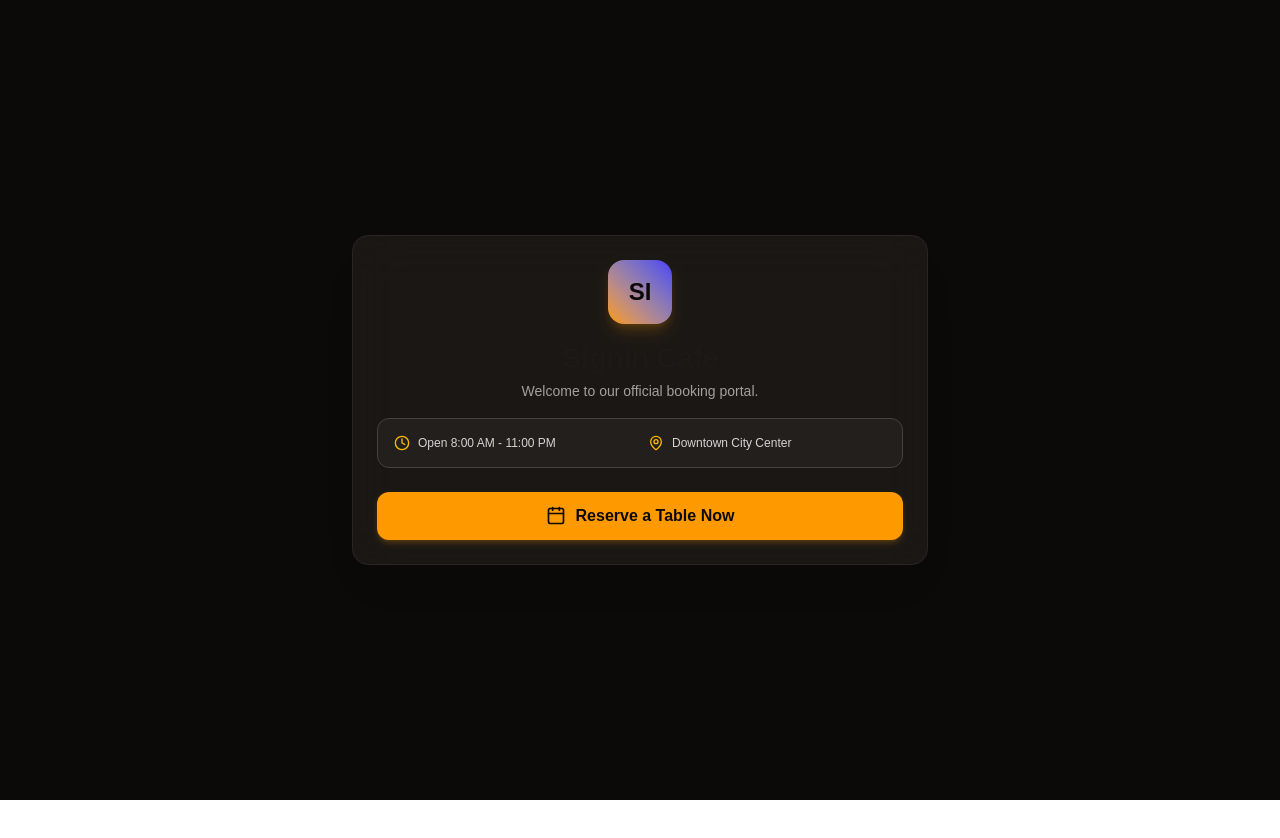
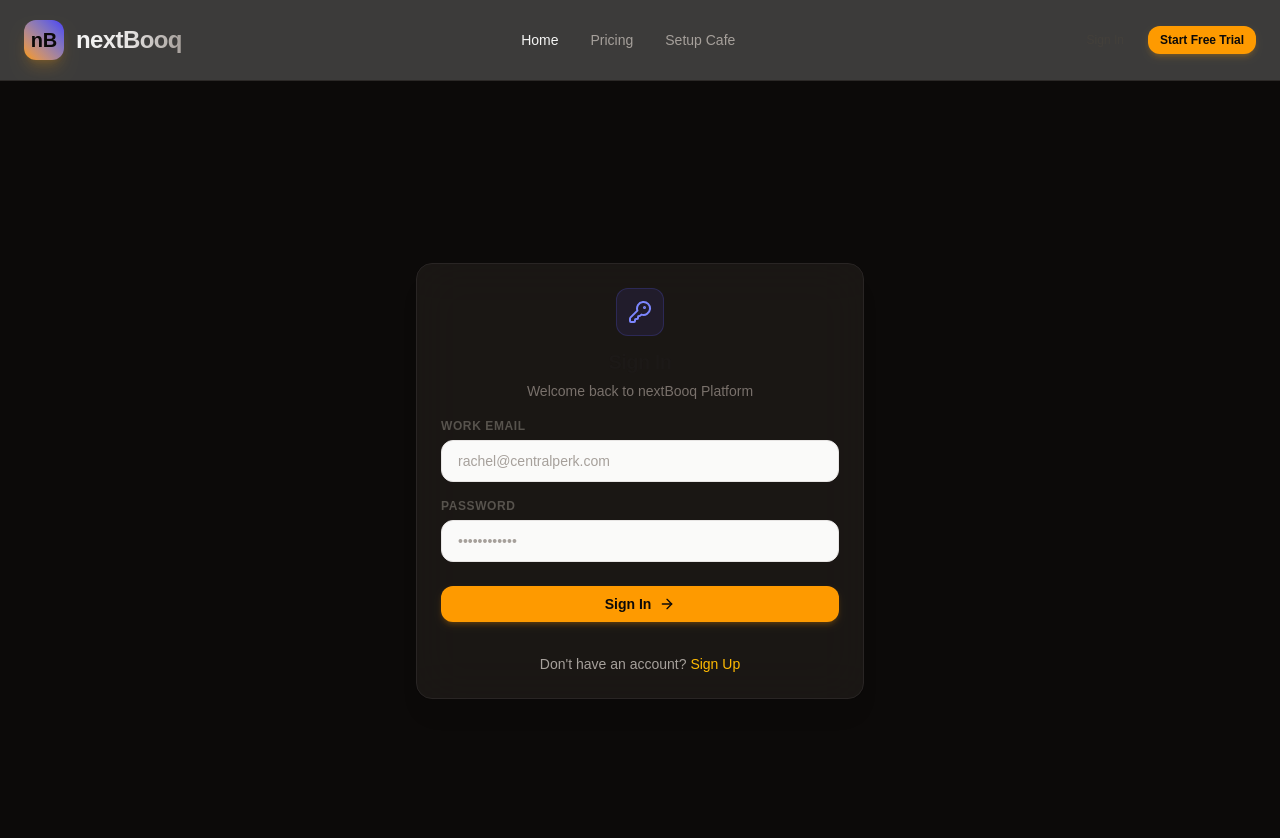
Before and after one commit to Abhijith-Shaju/nextBooq, a Next.js app in the folder frontend/: page /signin in a window 1280 px wide. Shown: the top 838 px of the page. Before the commit the page ends 800 px from the top, so only its background shows below. Built offline with nearby package versions, Linux system fonts and the light colour scheme; no server answers.

Commit message:
fixed navbar on the home page

```diff
--- /dev/null
+++ b/frontend/src/app/(onboarding)/signin/page.tsx
@@ -0,0 +1,5 @@
+import { SigninView } from '@/components/pages/onboarding/SigninView';
+
+export default function SigninPage() {
+  return <SigninView />;
+}
--- a/frontend/src/app/page.tsx
+++ /dev/null
@@ -1,5 +0,0 @@
-import { LandingPageView } from '@/components/pages/marketing/LandingPageView';
-
-export default function Home() {
-  return <LandingPageView />;
-}
--- a/frontend/src/components/layout/Navbar.tsx
+++ b/frontend/src/components/layout/Navbar.tsx
@@ -21,7 +21,7 @@
         </nav>
 
         <div className="flex items-center gap-3">
-          <Link href="/signup">
+          <Link href="/signin">
             <Button variant="ghost" size="sm">Sign In</Button>
           </Link>
           <Link href="/signup">
--- /dev/null
+++ b/frontend/src/components/pages/onboarding/SigninView.tsx
@@ -0,0 +1,103 @@
+'use client';
+
+import React, { useState } from 'react';
+import { useRouter } from 'next/navigation';
+import { useOnboardingStore } from '@/store/useOnboardingStore';
+import { Card, CardHeader, CardTitle, CardDescription, CardContent } from '@/components/ui/Card';
+import { Input } from '@/components/ui/Input';
+import { Button } from '@/components/ui/Button';
+import { apiClient } from '@/lib/api-client';
+import { KeyRound, ArrowRight } from 'lucide-react';
+import Link from 'next/link';
+
+export function SigninView() {
+  const router = useRouter();
+  const { setIdentity } = useOnboardingStore();
+
+  const [email, setEmail] = useState('');
+  const [password, setPassword] = useState('');
+  const [isLoading, setIsLoading] = useState(false);
+  const [error, setError] = useState('');
+
+  const handleSubmit = async (e: React.FormEvent) => {
+    e.preventDefault();
+    setIsLoading(true);
+    setError('');
+
+    try {
+      // Login user
+      const response = await apiClient('/auth/login', {
+        method: 'POST',
+        body: JSON.stringify({ email, password }),
+      });
+
+      if (response?.data?.user) {
+        setIdentity({
+          name: response.data.user.name,
+          email: response.data.user.email,
+          phone: response.data.user.phone,
+        });
+
+        // Check if user has memberships, otherwise direct to cafe setup
+        if (response.data.user.staff_memberships?.length > 0) {
+          router.push('/dashboard'); // or appropriate redirect based on app logic
+        } else {
+          router.push('/onboarding/cafe');
+        }
+      } else {
+        setError('Login successful, but user data is missing.');
+      }
+    } catch (err: any) {
+      setError(err?.message || 'Failed to sign in. Please check credentials.');
+    } finally {
+      setIsLoading(false);
+    }
+  };
+
+  return (
+    <div className="min-h-screen bg-stone-950 text-stone-100 flex items-center justify-center p-6">
+      <Card className="w-full max-w-md bg-stone-900/90 border-stone-800">
+        <CardHeader className="text-center">
+          <div className="mx-auto w-12 h-12 rounded-xl bg-indigo-500/10 border border-indigo-500/20 flex items-center justify-center text-indigo-400 mb-2">
+            <KeyRound className="w-6 h-6" />
+          </div>
+          <CardTitle>Sign In</CardTitle>
+          <CardDescription>Welcome back to nextBooq Platform</CardDescription>
+        </CardHeader>
+        <CardContent>
+          <form onSubmit={handleSubmit} className="space-y-4">
+            <Input
+              label="Work Email"
+              type="email"
+              placeholder="rachel@centralperk.com"
+              value={email}
+              onChange={(e) => setEmail(e.target.value)}
+              required
+            />
+            <Input
+              label="Password"
+              type="password"
+              placeholder="••••••••••••"
+              value={password}
+              onChange={(e) => setPassword(e.target.value)}
+              required
+            />
+
+            {error && <div className="text-xs text-rose-400 font-medium">{error}</div>}
+
+            <Button type="submit" variant="secondary" className="w-full font-semibold mt-2" isLoading={isLoading}>
+              Sign In <ArrowRight className="w-4 h-4" />
+            </Button>
+
+            <div className="text-center text-sm text-stone-400 mt-4">
+              Don't have an account?{' '}
+              <Link href="/signup" className="text-amber-400 hover:text-amber-300 font-medium transition-colors">
+                Sign Up
+              </Link>
+            </div>
+          </form>
+        </CardContent>
+      </Card>
+    </div>
+  );
+}
--- a/frontend/src/components/pages/onboarding/SignupView.tsx
+++ b/frontend/src/components/pages/onboarding/SignupView.tsx
@@ -2,6 +2,7 @@
 
 import React, { useState } from 'react';
 import { useRouter } from 'next/navigation';
+import Link from 'next/link';
 import { useOnboardingStore } from '@/store/useOnboardingStore';
 import { Card, CardHeader, CardTitle, CardDescription, CardContent, CardFooter } from '@/components/ui/Card';
 import { Input } from '@/components/ui/Input';
@@ -98,6 +99,13 @@
             <Button type="submit" variant="secondary" className="w-full font-semibold mt-2" isLoading={isLoading}>
               Continue to Cafe Details <ArrowRight className="w-4 h-4" />
             </Button>
+
+            <div className="text-center text-sm text-stone-400 mt-4">
+              Already have an account?{' '}
+              <Link href="/signin" className="text-amber-400 hover:text-amber-300 font-medium transition-colors">
+                Sign In
+              </Link>
+            </div>
           </form>
         </CardContent>
       </Card>
```
Also changed, not shown: 1 other file (tests, documents, lock files or other folders).
